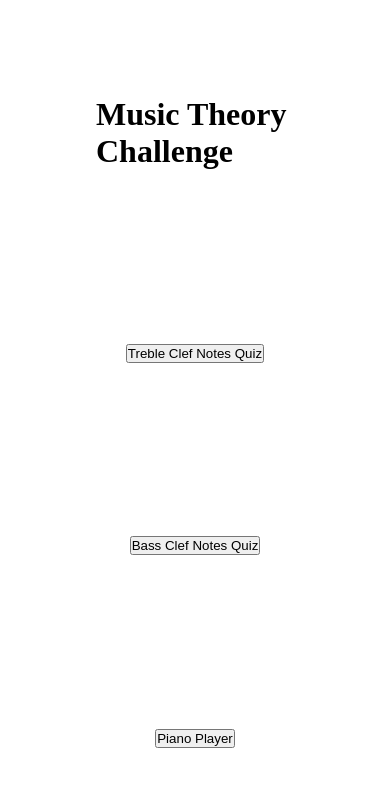
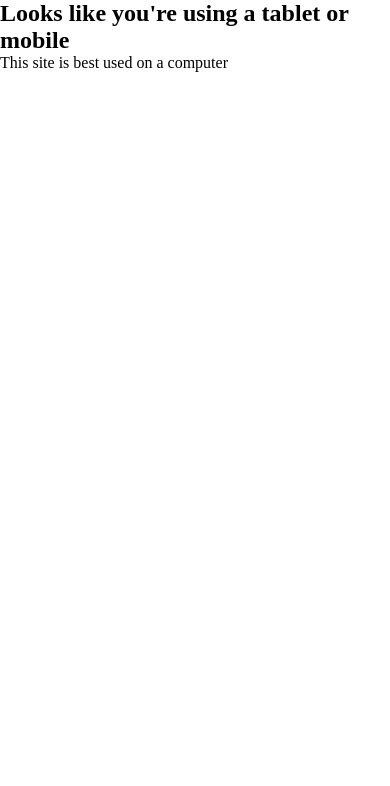
Before and after one commit to popatre/music-tutor, a Next.js app: page / in a window 390 px wide. Shown: the top 786 px of the page. Built offline with nearby package versions, Linux system fonts and the light colour scheme.

Commit message:
add tablet mobile blocker

```diff
--- a/package.json
+++ b/package.json
@@ -20,6 +20,7 @@
         "next": "13.1.6",
         "react": "18.2.0",
         "react-dom": "18.2.0",
+        "react-responsive": "^9.0.2",
         "typescript": "4.9.5",
         "use-sound": "^4.0.1"
     },
--- a/pages/index.tsx
+++ b/pages/index.tsx
@@ -1,16 +1,27 @@
 import Head from "next/head";
 import { Inter } from "@next/font/google";
 import styles from "@/styles/Home.module.css";
+import { useMediaQuery } from "react-responsive";
 import { useRouter } from "next/router";
 
 const inter = Inter({ subsets: ["latin"] });
 
 export default function Home() {
+    const isTabletOrMobile = useMediaQuery({ query: "(max-width: 1224px)" });
+
     const router = useRouter();
 
     const handleClick = (href: string): void => {
         router.push(href);
     };
+
+    if (isTabletOrMobile)
+        return (
+            <main>
+                <h2>Looks like you're using a tablet or mobile</h2>
+                <p>This site is best used on a computer</p>
+            </main>
+        );
     return (
         <>
             <Head>
@@ -24,6 +35,7 @@ export default function Home() {
             </Head>
             <main className={styles.main}>
                 <h1>Music Theory Challenge</h1>
+
                 <button onClick={() => handleClick("/stave-challenge/treble")}>
                     Treble Clef Notes Quiz
                 </button>
--- a/styles/globals.css
+++ b/styles/globals.css
@@ -5,3 +5,9 @@
     padding: 0;
     margin: 0;
 }
+/*
+@media only screen and (max-width: 760px) {
+    body {
+        background-color: lightblue;
+    }
+} */
```
Also changed, not shown: 1 other file (tests, documents, lock files or other folders).
